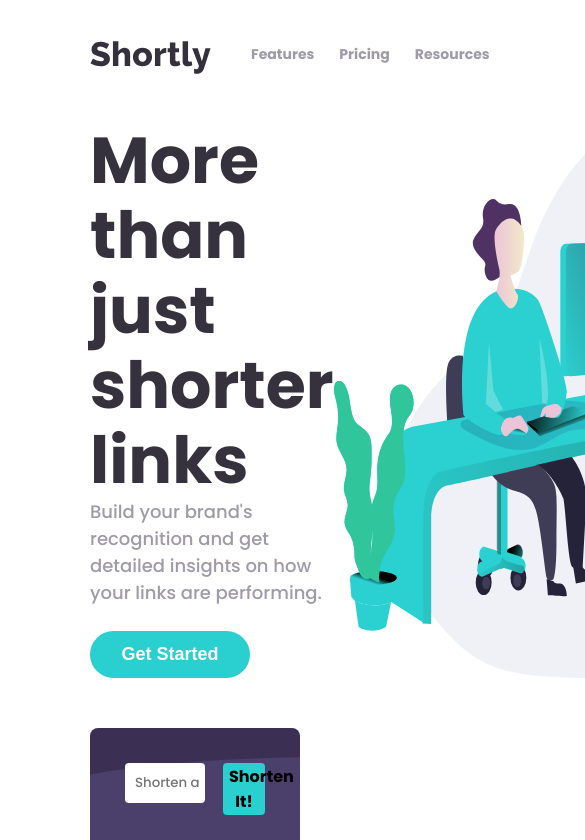
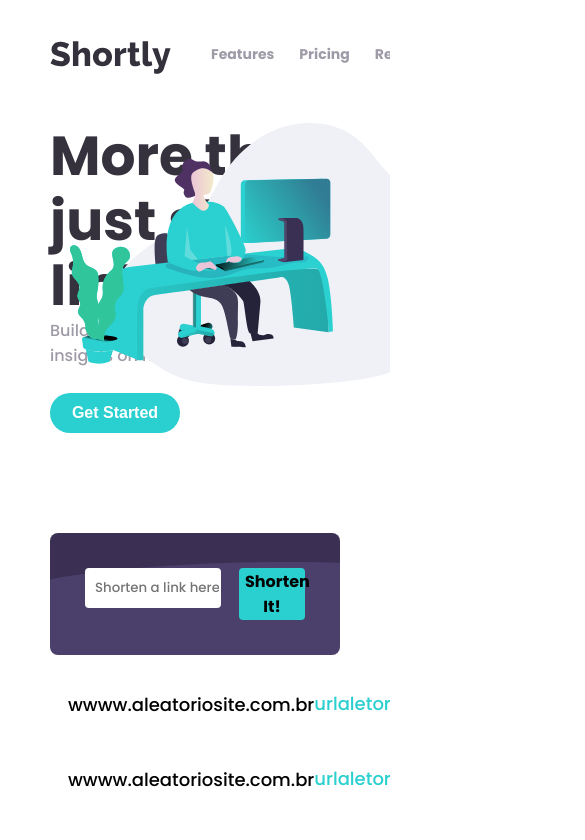
Before and after one commit to fvxstx/Shortly, a Next.js app: page / in a window 390 px wide. Shown: the top 840 px of the page, 585 px wide, since content can reach past the window. Built offline with nearby package versions, Linux system fonts and the light colour scheme.

Commit message:
responsive tablet

```diff
--- a/Components/Footer/index.tsx
+++ b/Components/Footer/index.tsx
@@ -20,6 +20,10 @@
 
   font-size: 15px;
   margin-bottom: 80px;
+
+  @media only screen and (max-width: 820px) {
+    font-size: 12px;
+  }
 `;
 
 const CategoriesLinks = styled.tr`
@@ -46,14 +50,14 @@
   margin: 0;
   padding: 0;
   gap: 20px;
-
+q
   & #kid {
     margin-top: 3px;
   }
 
   & > li > a > img:hover {
     filter: invert(38%) sepia(42%) saturate(739%) hue-rotate(131deg)
-      brightness(97%) contrast(91%);
+      brightness(97%) contrast(91%);90
   }
 `;
 
--- a/Components/Header/index.tsx
+++ b/Components/Header/index.tsx
@@ -14,10 +14,9 @@
   gap: 40px;
 `;
 
-const Title = styled.h1``;
-
 const NavPag = styled.nav`
   margin-bottom: 15px;
+  width: 280px;
 `;
 
 const Pags = styled.ul`
@@ -40,6 +39,7 @@
 `;
 
 const Buttons = styled.div`
+  position: relative;
   margin-bottom: 15px;
   display: flex;
   gap: 10px;
@@ -69,9 +69,9 @@
   return (
     <HeaderDiv>
       <Head1>
-        <Title>
+        <h1>
           <img src="/logo.svg" alt="" />
-        </Title>
+        </h1>
 
         <NavPag>
           <Pags>
--- a/Components/Infos/index.tsx
+++ b/Components/Infos/index.tsx
@@ -43,6 +43,10 @@
   height: 270px;
   padding: 10px 20px;
   border-radius: 8px;
+
+  @media only screen and (max-width: 820px) {
+    height: 340px;
+  }
 `;
 
 const SepareteBlue = styled.hr`
@@ -81,6 +85,10 @@
 
 const PInfos = styled.p`
   margin: 0;
+
+  @media only screen and (max-width: 820px) {
+    font-size: 14px;
+  }
 `;
 
 const Infos: NextPage = () => {
--- a/Components/Started/index.tsx
+++ b/Components/Started/index.tsx
@@ -4,6 +4,7 @@
 const Main = styled.section`
   display: flex;
   justify-content: space-between;
+  position: relative;
 `;
 
 const Texts = styled.div`
@@ -18,11 +19,21 @@
   font-size: 65px;
   line-height: 75px;
   margin: 0;
+
+  @media only screen and (max-width: 820px) {
+    font-size: 55px;
+    line-height: 65px;
+  }
 `;
 
 const Paragraph = styled.p`
   margin: 0;
   color: var(--grey-violet);
+
+  @media only screen and (max-width: 820px) {
+    font-size: 16px;
+    width: 400px;
+  }
 `;
 
 const Button = styled.button`
@@ -37,6 +48,12 @@
   border: none;
   font-weight: bold;
 
+  @media only screen and (max-width: 820px) {
+    height: 40px;
+    width: 130px;
+    font-size: 16px;
+  }
+
   &:hover {
     cursor: pointer;
     opacity: 0.5;
@@ -47,6 +64,16 @@
   width: 530px;
 
   position: relative;
+
+  @media only screen and (max-width: 1190px) {
+    width: 450px;
+    position: absolute;
+    right: -130px;
+  }
+
+  @media only screen and (max-width: 850px) {
+    width: 400px;
+  }
 `;
 
 const Started: NextPage = () => {
--- a/Components/UrlGenerator/index.tsx
+++ b/Components/UrlGenerator/index.tsx
@@ -8,7 +8,7 @@
   justify-content: center;
   text-align: center;
 
-  margin-top: 50px;
+  margin-top: 100px;
 `;
 
 const BoxInput = styled.div`
--- a/styles/global.css.ts
+++ b/styles/global.css.ts
@@ -15,9 +15,13 @@
         padding: 0;
         margin: 0;
         font-size: 18px;
+        max-width: 100%;
+        overflow-x: hidden;
         font-family: "Poppins", sans-serif;
         -ms-overflow-style: none;
         scrollbar-width: none;
+
+
     }
 
     body::-webkit-scrollbar {
@@ -31,6 +35,10 @@
 
     header,main,footer{
         padding: 0 90px;
+
+        @media only screen and (max-width: 850px) {
+            padding: 0 50px;
+        }
     }
 
     * {
```
